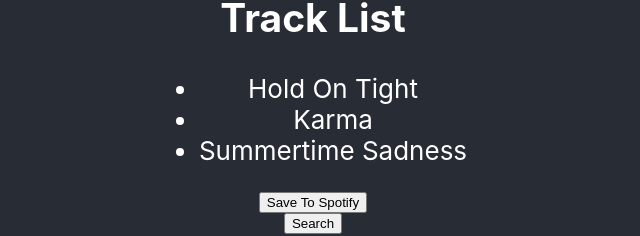
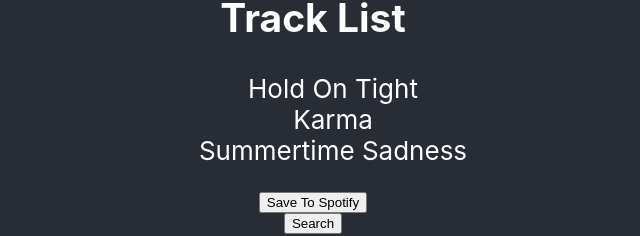
Before and after one commit to GerrickB/Jamming, a React (Create React App) app: page / in a window 1280 px wide. Shown: the part 462-698 px from the top of the page, without its empty margins (327-967 px from the left). Built offline with nearby package versions, Linux system fonts and the light colour scheme.

Commit message:
Remove list decoration

```diff
--- a/src/components/Tracklist/Tracklist.css
+++ b/src/components/Tracklist/Tracklist.css
@@ -0,0 +1,3 @@
+ul {
+  list-style-type: none;
+}
```
